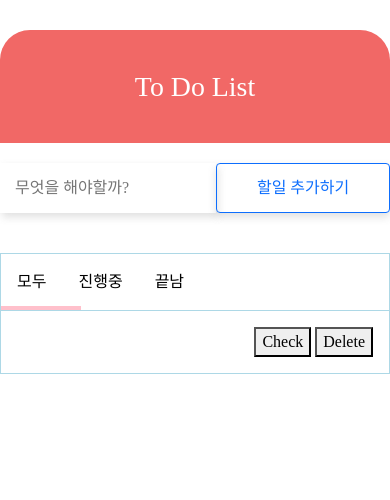
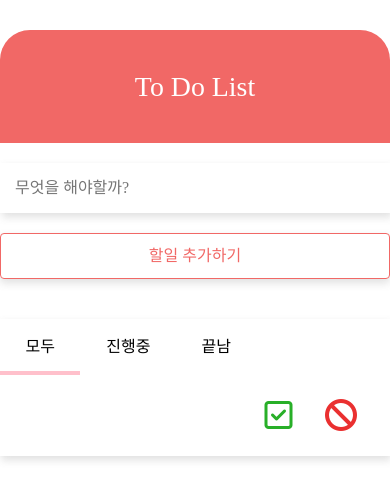
Before and after one commit to lightmyeongeun/todo_work, a plain HTML site: page index.html in a window 390 px wide. Both pictures are taken after a click on the button "할일 추가하기". Drawn offline with nearby package versions, Linux system fonts and the light colour scheme; a web font is replaced by a local one.

Commit message:
last style

```diff
--- a/index.html
+++ b/index.html
@@ -14,7 +14,6 @@
             <input type="text" id="task_input" placeholder="무엇을 해야할까?">
             <button id="add_button">할일 추가하기</button>
         </section>
-
         <section class="task_area">
             <div class="task_tabs">
                 <div id="under_line"></div>
@@ -26,6 +25,7 @@
             </div>
         </section>
     </div>
+    <script src="https://kit.fontawesome.com/97aea18dfc.js" crossorigin="anonymous"></script>
     <script src="https://cdn.jsdelivr.net/npm/bootstrap@5.3.2/dist/js/bootstrap.bundle.min.js"></script>
     <script src="script.js"></script>
 </body>
--- a/script.js
+++ b/script.js
@@ -6,6 +6,9 @@ addButton.addEventListener("click",addTask)
 
 // + 버튼을 클릭하면 할일이 추가된다.
 let taskList = []
+
+// 유저가 input창에 입력시에 새로운 칸으로 노출시키기
+taskInput.addEventListener("focus",function(){taskInput.value=""})
 
 function addTask(){
 //    let taskContent=taskInput.value
@@ -38,16 +41,16 @@ function render(){
             resultHTML+=`<div class="task">
             <div class="task_done">${taskList[i].taskContent}</div>
             <div>
-                <button onclick="toggleComplete('${taskList[i].id}')">Check</button>
-                <button onclick="deleteTask('${taskList[i].id}')">Delete</button>
+                <button class="check_btn" onclick="toggleComplete('${taskList[i].id}')"><i class="fa-regular fa-square-check fa-2xl"></i></button>
+                <button class="delete_btn" onclick="deleteTask('${taskList[i].id}')"><i class="fa-solid fa-ban fa-2xl"></i></button>
             </div>
         </div>`
         }else{
             resultHTML+=`<div class="task">
             <div>${taskList[i].taskContent}</div>
             <div>
-                <button onclick="toggleComplete('${taskList[i].id}')">Check</button>
-                <button onclick="deleteTask('${taskList[i].id}')">Delete</button>
+                <button class="check_btn" onclick="toggleComplete('${taskList[i].id}')"><i class="fa-regular fa-square-check fa-2xl"></i></button>
+                <button class="delete_btn" onclick="deleteTask('${taskList[i].id}')"><i class="fa-solid fa-ban fa-2xl"></i></button>
             </div>
         </div>`
         }
@@ -62,7 +65,7 @@ function toggleComplete(id){
         if(taskList[i].id == id){
             taskList[i].isComplete= !taskList[i].isComplete;
             // false 값 = false값이 아니다(true)
-            break;
+            break
         }
     }
     render()
@@ -72,9 +75,9 @@ function toggleComplete(id){
 
 function deleteTask(id){
     for(let i=0;i<taskList.length;i++){
-        if(taskList[i].id==id){
-            taskList.splice(1,1)
-            break
+        if(taskList[i].id == id){
+            taskList.splice(i,1)
+            break;
         }
     }
     render()
--- a/style.css
+++ b/style.css
@@ -10,9 +10,9 @@ body{margin: 0;font-family: 'seolleimcool-SemiBold';color: #000;}
 
 .list_title{text-align: center;padding: 40px;background-color: #f16866;border-radius: 30px 30px 0 0;color: #fff;}
 .input_area{display: flex;justify-content: space-between;margin: 20px 0;}
-.input_area input{width: 80%;height: 50px;padding: 15px;border: 0;box-shadow: rgba(99, 99, 99, 0.2) 2px 4px 8px 0px;}
+.input_area input{width: 80%;height: 50px;padding: 15px;border: 0;box-shadow: rgba(99, 99, 99, 0.2) 2px 4px 8px 0px;margin-right: 16px;}
 .input_area button{
-    width: 250px;
+    width: 20%;
     box-shadow: rgba(99, 99, 99, 0.2) 0px 4px 8px 0px;
     cursor: pointer;
     outline: 0;
@@ -26,20 +26,32 @@ body{margin: 0;font-family: 'seolleimcool-SemiBold';color: #000;}
     font-size: 1rem;
     border-radius: .25rem;
     transition: color .15s ease-in-out,background-color .15s ease-in-out,border-color .15s ease-in-out,box-shadow .15s ease-in-out;
-    color: #0d6efd;
-    border-color: #0d6efd;
+    color: #f16866;
+    border-color: #f16866;
 }
 .input_area button:hover {
     color: #fff;
-    background-color: #0d6efd;
-    border-color: #0d6efd;
+    background-color: #f45a57;
+    border-color: #f45a57;
 }
-.task_area{border: 1px solid lightblue;margin-top: 40px;}
-.task_tabs{display: flex;border-bottom: 1px solid lightblue;position: relative;}
-.task_tabs div{padding: 1em;}
+.task_area{margin-top: 40px;box-shadow: rgba(99, 99, 99, 0.2) 1px 4px 8px 0px;}
+.task_tabs{display: flex;position: relative;}
+.task_tabs div{padding: 1em 1.6em;}
 
 /*자바스크립트를 위해 사용*/
 #under_line{height: 4px;background-color: pink;position: absolute;width: 80px;left: 0;top: 52px;padding: 0;}
 
-.task{display: flex;justify-content: space-between;padding: 1em;}
-.task_done{text-decoration: line-through;}
+.task{display: flex;justify-content: space-between;padding: 1.5em;font-size: 18px;}
+.task button{font-size: 16px;}
+.task .check_btn{background: none;border:none;color: #28af28;margin-right: 16px;}
+.task .check_btn:hover{color: #78ed78;}
+.task .delete_btn{background: none;border:none;color: #ea3030;}
+.task .delete_btn:hover{background: none;border:none;color: #ffb2b2;}
+.task_done{text-decoration: line-through;color: #a6a6a6;text-decoration-thickness:2px;}
+
+
+@media (max-width: 767.98px) {
+    .input_area{display: block;}
+    .input_area input{width: 100%;margin-bottom: 20px;}
+    .input_area button{width: 100%;padding: 10px 0;}
+}
```
